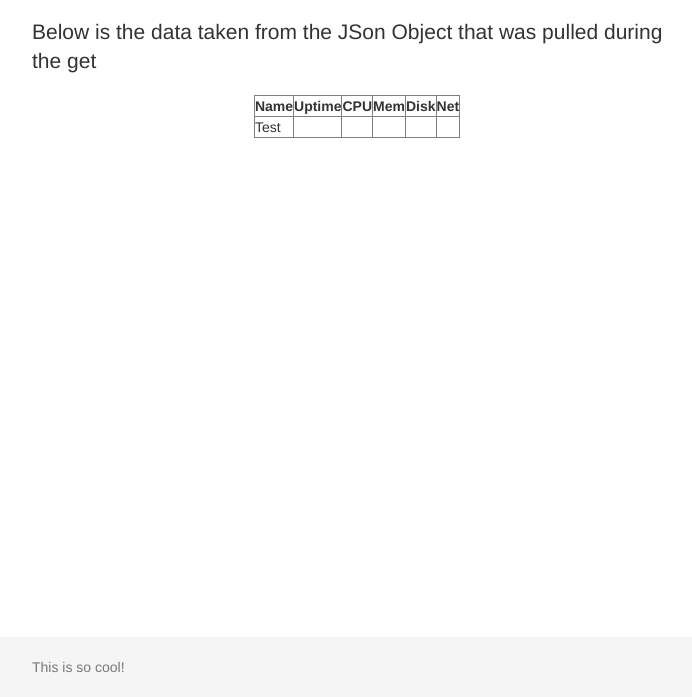
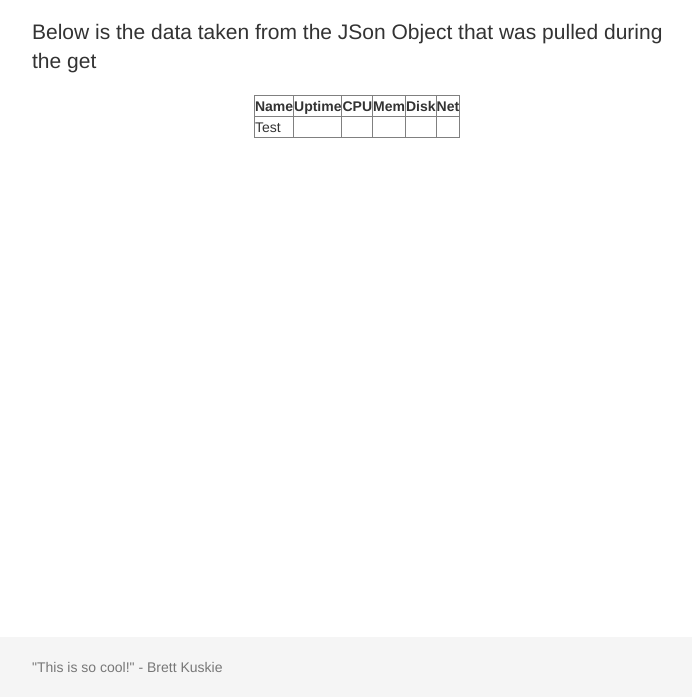
Before and after one commit to Fullaxx/ReStatGui, a plain HTML site: page index.html in a window 1280 px wide. Shown: the part 103-800 px from the top of the page, without its empty margins (283-975 px from the left). Drawn offline with Linux system fonts and the light colour scheme; no server answers.

Commit message:
CHORE: AUDIT footer text
Update footer text to direct quote

Adresses: #11

```diff
--- a/index.html
+++ b/index.html
@@ -40,7 +40,7 @@
 	</div>
 	<footer class="footer">
 		<div class="container">
-			<p class="text-muted">This is so cool!</p>
+			<p class="text-muted">"This is so cool!" - Brett Kuskie</p>
 		</div>
 	</footer>
 </body>
```
